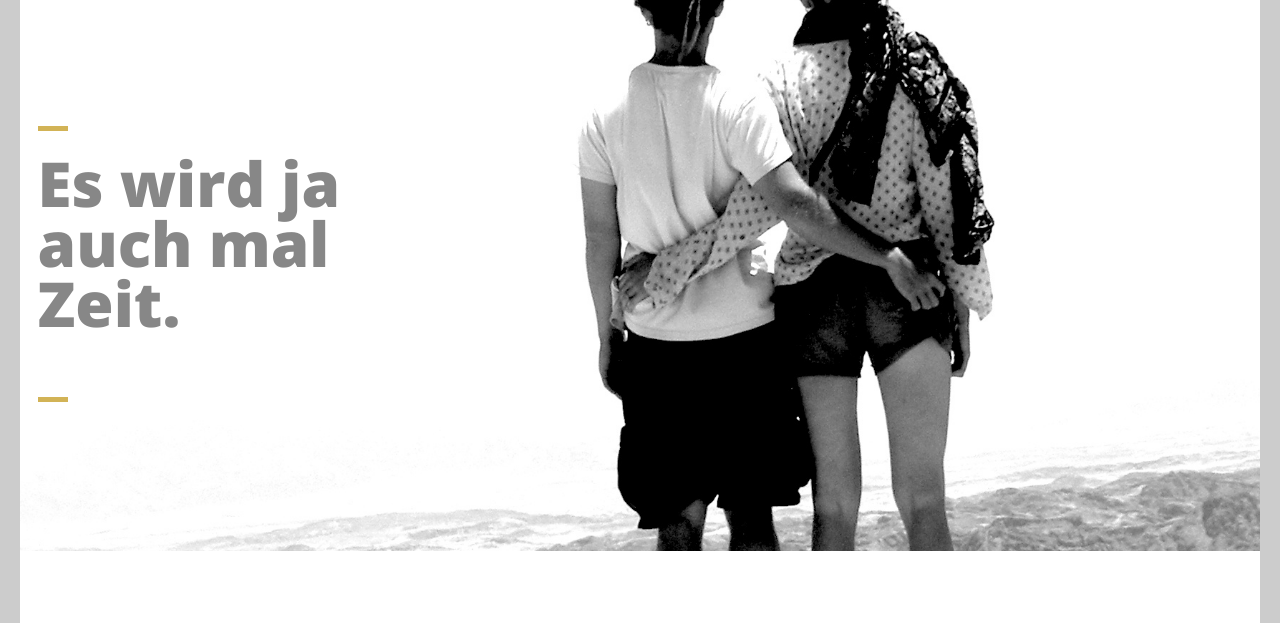
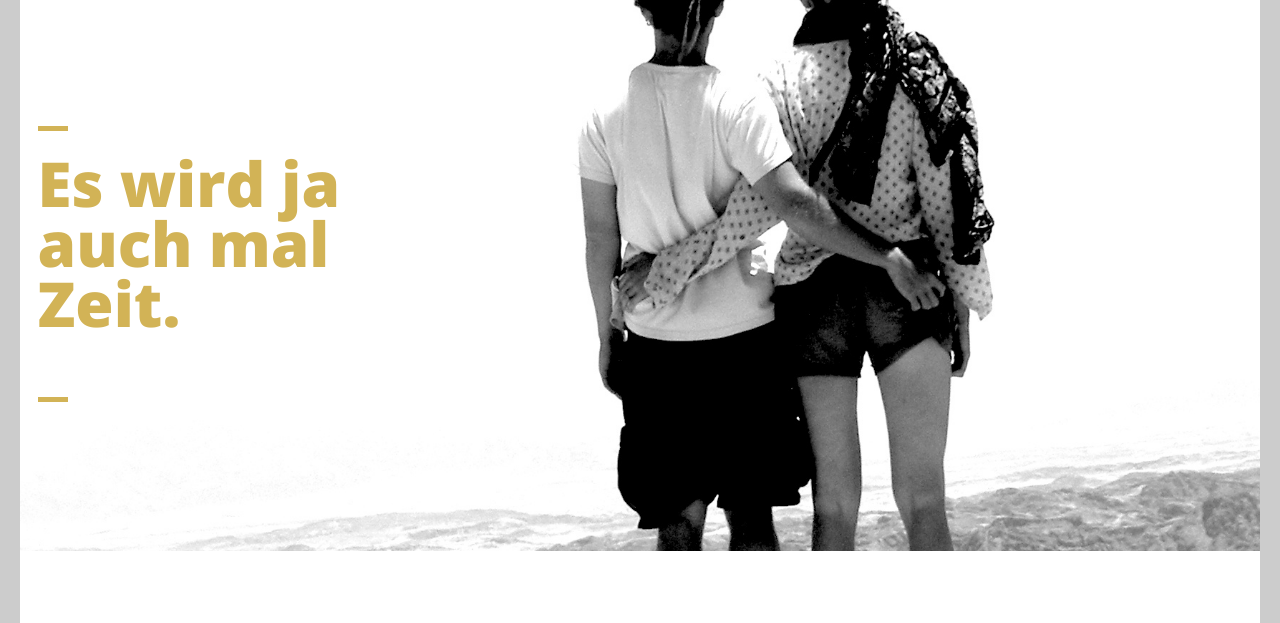
Before and after one commit to herobatt/Mabatt-Hochzeit, a plain HTML site: page index.html in a window 1280 px wide. Shown: the part 109-732 px from the top of the page. Drawn offline with nearby package versions, Linux system fonts and the light colour scheme.

Commit message:
Update namari-color.css

```diff
--- a/css/namari-color.css
+++ b/css/namari-color.css
@@ -167,7 +167,7 @@ body {
     font-size:62px;
     line-height:60px;
     font-weight:800;
-    color:#878787;
+    color:#d2b356;
 }
 
 #banner h2 {
```
